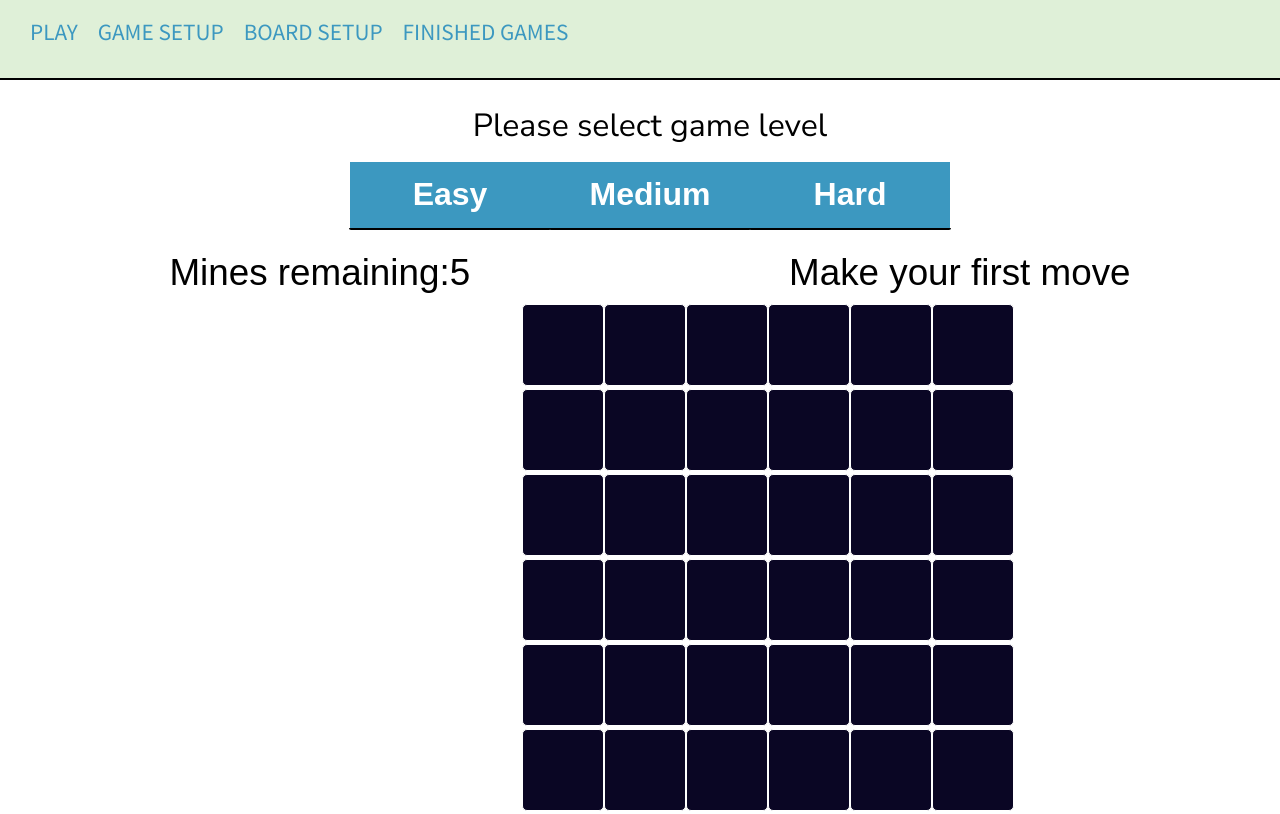
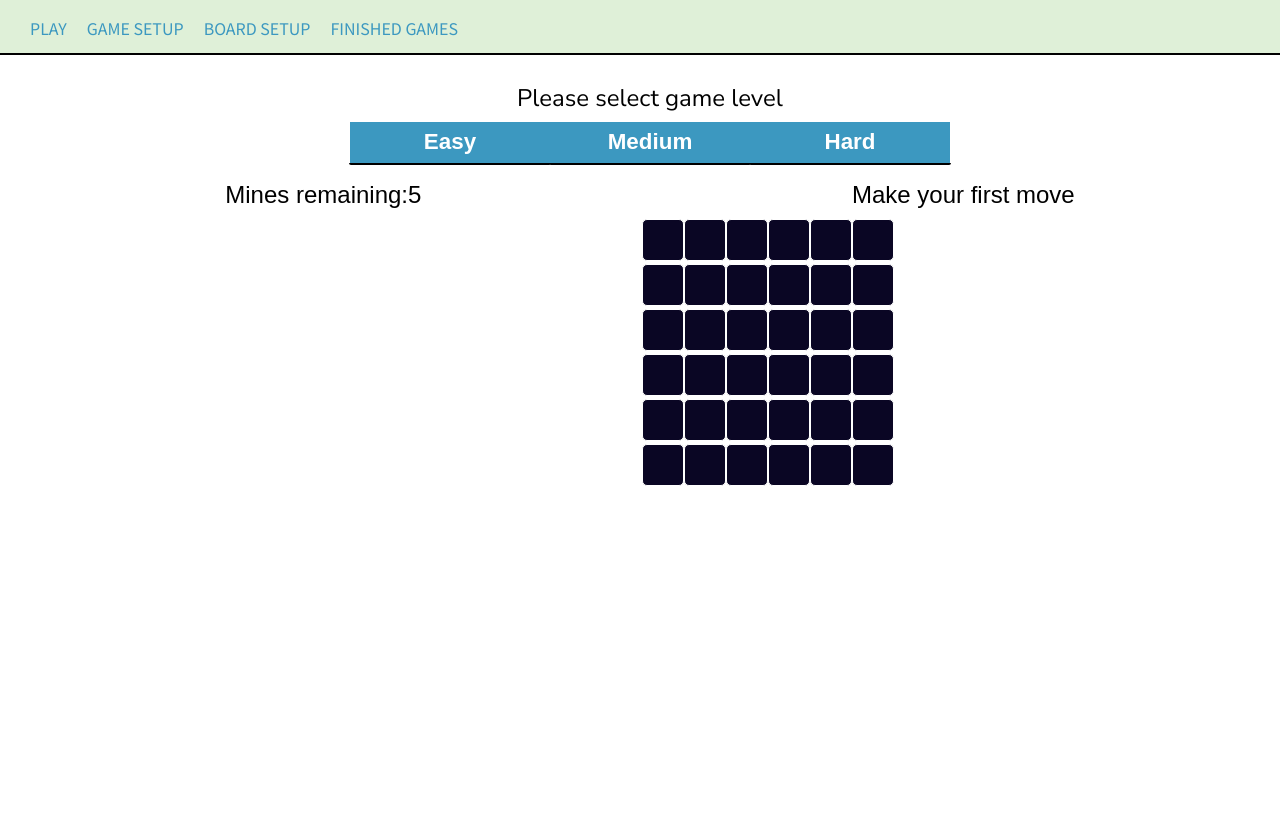
Before and after one commit to juanbrk/minesweeperJs, a React app: page / in a window 1280 px wide. Both pictures are taken after a click on the button "Easy". Shown: the top 814 px of the page. Built offline with nearby package versions, Linux system fonts and the light colour scheme; a web font is replaced by a local one.

Commit message:
Adapted game, board, toolbar, menu, button and navigationItems for better ux on laptops

```diff
--- a/src/Components/Board/Board.css
+++ b/src/Components/Board/Board.css
@@ -46,3 +46,9 @@
         height: 85px;
     }
 }
+
+@media (min-width:1266px){
+    .boardRow{
+        height: 45px;
+    }
+}
--- a/src/Components/Menu/Menu.css
+++ b/src/Components/Menu/Menu.css
@@ -75,3 +75,16 @@
         font-size: 2em;
     }
 }
+
+@media (min-width:1266px){
+    .gameInfo{
+        font-size: 1.5em;
+        margin-top: 7px;
+    }
+
+    .select{
+        margin-top: 10px;
+        margin-bottom: 8px;
+        font-size: 1.5em;
+    }
+}
--- a/src/Components/Navigation/NavigationItems/NavigationItem/NavigationItem.css
+++ b/src/Components/Navigation/NavigationItems/NavigationItem/NavigationItem.css
@@ -57,3 +57,9 @@
         font-size: 1.3em;
     }
 }
+
+@media(min-width:1266px){
+    .navigationItem a{
+        font-size: 1em;
+    }
+}
--- a/src/Components/Navigation/Toolbar.css
+++ b/src/Components/Navigation/Toolbar.css
@@ -53,3 +53,9 @@
         height:80px;
     }
 }
+
+@media (min-width:1266px){
+    .toolbar{
+        height:55px;
+    }
+}
--- a/src/Components/Tile/Tile.css
+++ b/src/Components/Tile/Tile.css
@@ -71,3 +71,13 @@
         font-size: 35px;
       }
 }
+
+@media (min-width:1266px){
+    .tile{
+        height: 40px;
+        width: 40px;
+        line-height: 40px;
+        margin: unset 5px;
+        font-size: 25px;
+      }
+}
--- a/src/Components/UI/Button/Button.css
+++ b/src/Components/UI/Button/Button.css
@@ -74,3 +74,11 @@
         padding: 15px;
     }
 }
+
+@media (min-width:1266px){
+    .segmentedControl{
+        width:230px;
+        font-size: 1.4em;
+        padding: 8px;
+    }
+}
```
Also changed, not shown: futurasFuncionalidades.txt.
